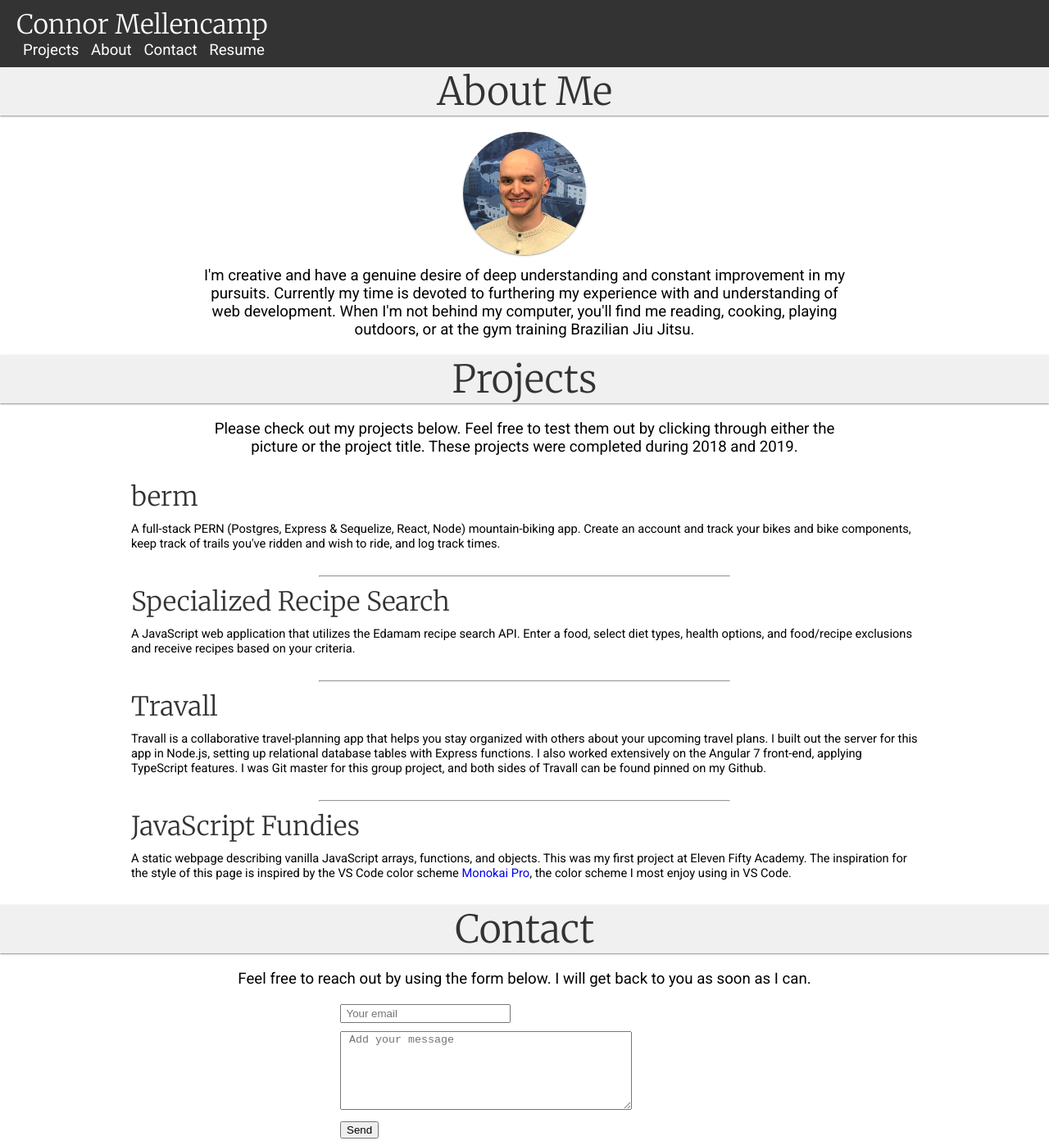
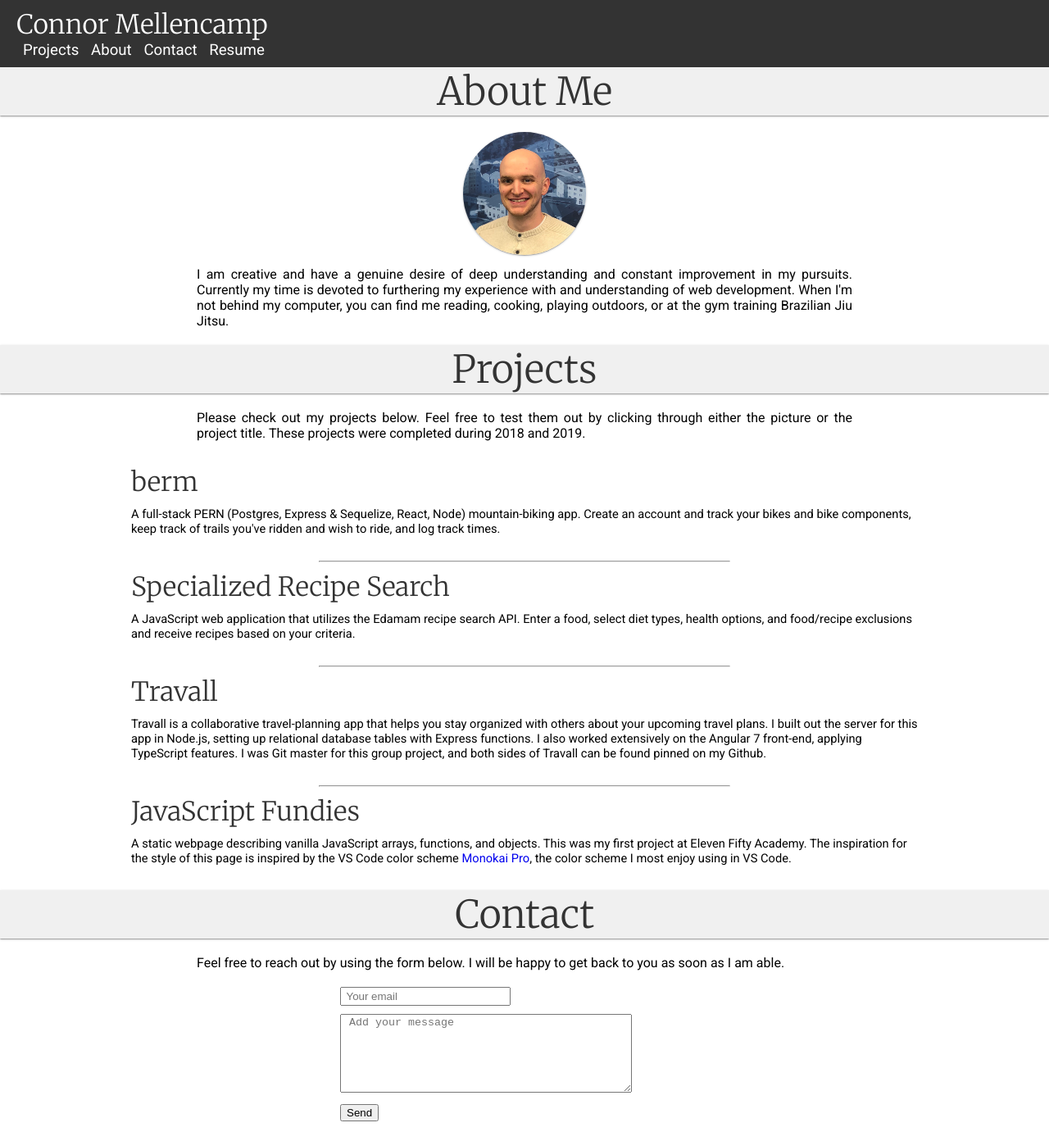
Before and after one commit to comellen/connor.mellencamp.portfolio, a plain HTML site: page index.html in a window 1280 px wide. Shown: the top 1392 px of the page at 82% size. Drawn offline with Linux system fonts and the light colour scheme.

Commit message:
section descriptions font size lowered, and alignment is now justified instead of centered.

```diff
--- a/index.css
+++ b/index.css
@@ -71,9 +71,9 @@ p.section-description {
   margin-left: auto;
   margin-right: auto;
   padding: 0 20px;
-  text-align: center;
+  text-align: justify;
   margin-bottom: 20px;
-  font-size: 14pt;
+  font-size: 12pt;
 }
 h1.project-title {
   padding-top: 10px;
--- a/index.html
+++ b/index.html
@@ -30,12 +30,12 @@
         <div class="portrait-wrapper">
           <img class="portrait" src="./assets/portrait.jpeg" alt="portrait" />
         </div>
-        <p class="section-description">I'm creative and have a genuine desire of deep understanding and constant
+        <p class="section-description">I am creative and have a genuine desire of deep understanding and constant
           improvement
           in my pursuits. Currently my time is devoted to furthering my experience with and understanding of web
-          development. When I'm not behind my computer, you'll find me reading, cooking, playing outdoors, or
+          development. When I'm not behind my computer, you can find me reading, cooking, playing outdoors, or
           at
-          the gym training Brazilian Jiu Jitsu.</p>
+          the gym training <wbr>Brazilian Jiu Jitsu.</p>
       </div>
     </div>
     <a name="projects"></a>
@@ -127,10 +127,10 @@
       <div class="contact">
         <h1 class="section-title">Contact</h1>
         <div class="section-content">
-          <p class="section-description">Feel free to reach out by using the form below. I will get back to you as soon
+          <p class="section-description">Feel free to reach out by using the form below. I will be happy to get back to you as soon
             as
             I
-            can.</p>
+            am able.</p>
           <form method="POST" action="https://formspree.io/connor.mellencamp@gmail.com">
             <div class="form-content-wrapper">
               <input class="form-email" type="email" name="email" placeholder=" Your email">
```
